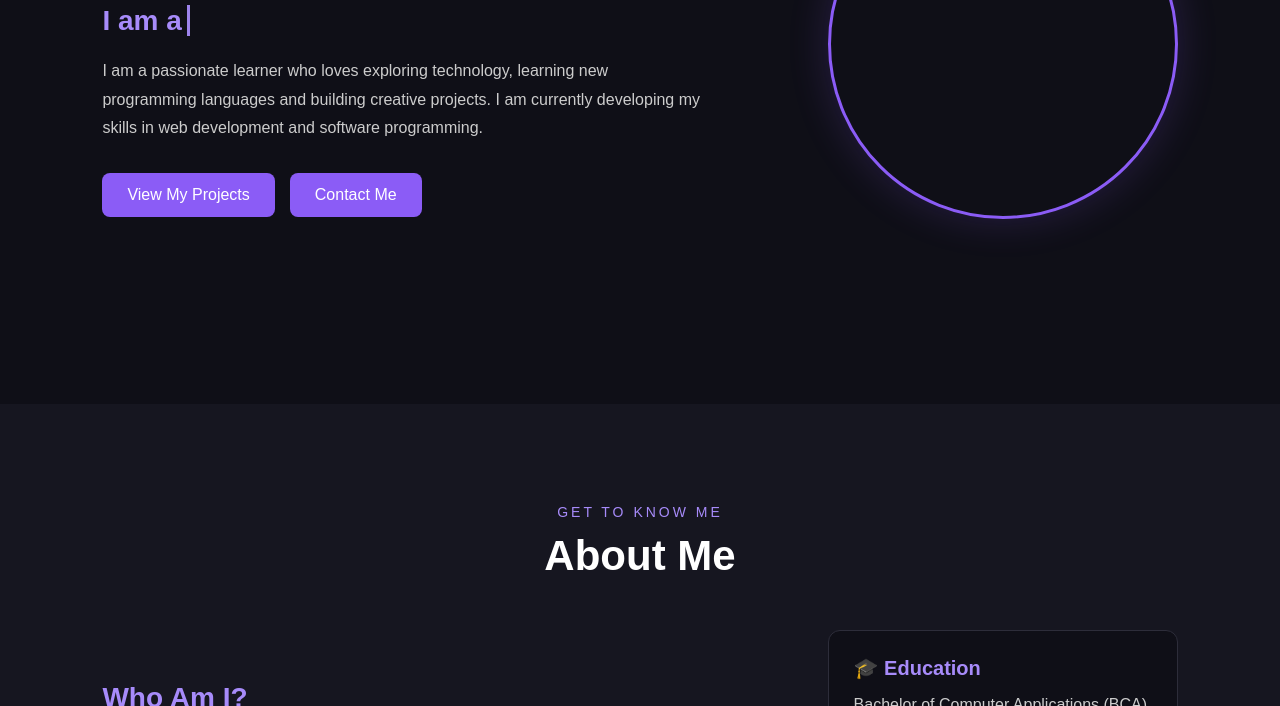
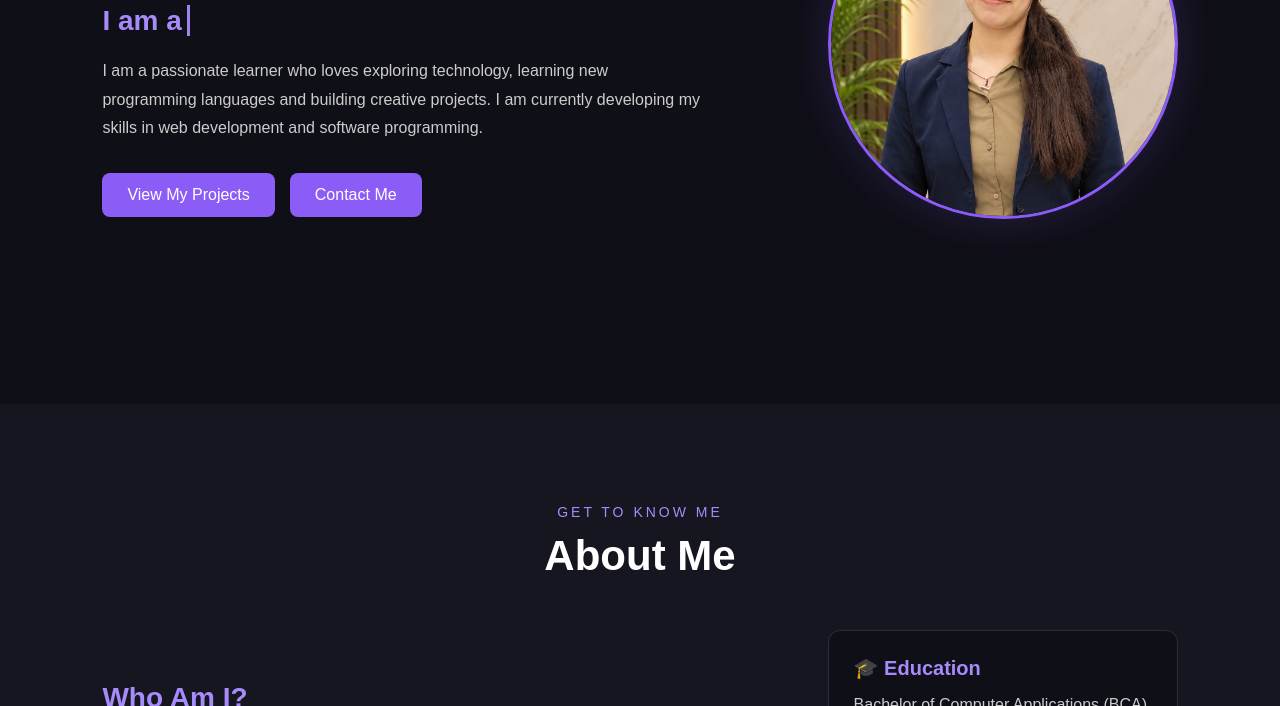
Before and after one commit to chhaviphoolwani10/my-portfolio, a plain HTML site: page index.html in a window 1280 px wide. Shown: the part 394-1100 px from the top of the page. Drawn offline with Linux system fonts and the light colour scheme.

Commit message:
Fix profile image path

```diff
--- a/index.html
+++ b/index.html
@@ -54,7 +54,7 @@
     </div>
 
     <div class="home-image">
-    <img src="images/profile.jpg" alt="Profile photo">
+    <img src="profile.jpg" alt="Profile photo">
 </div>
 
 </section>
```
